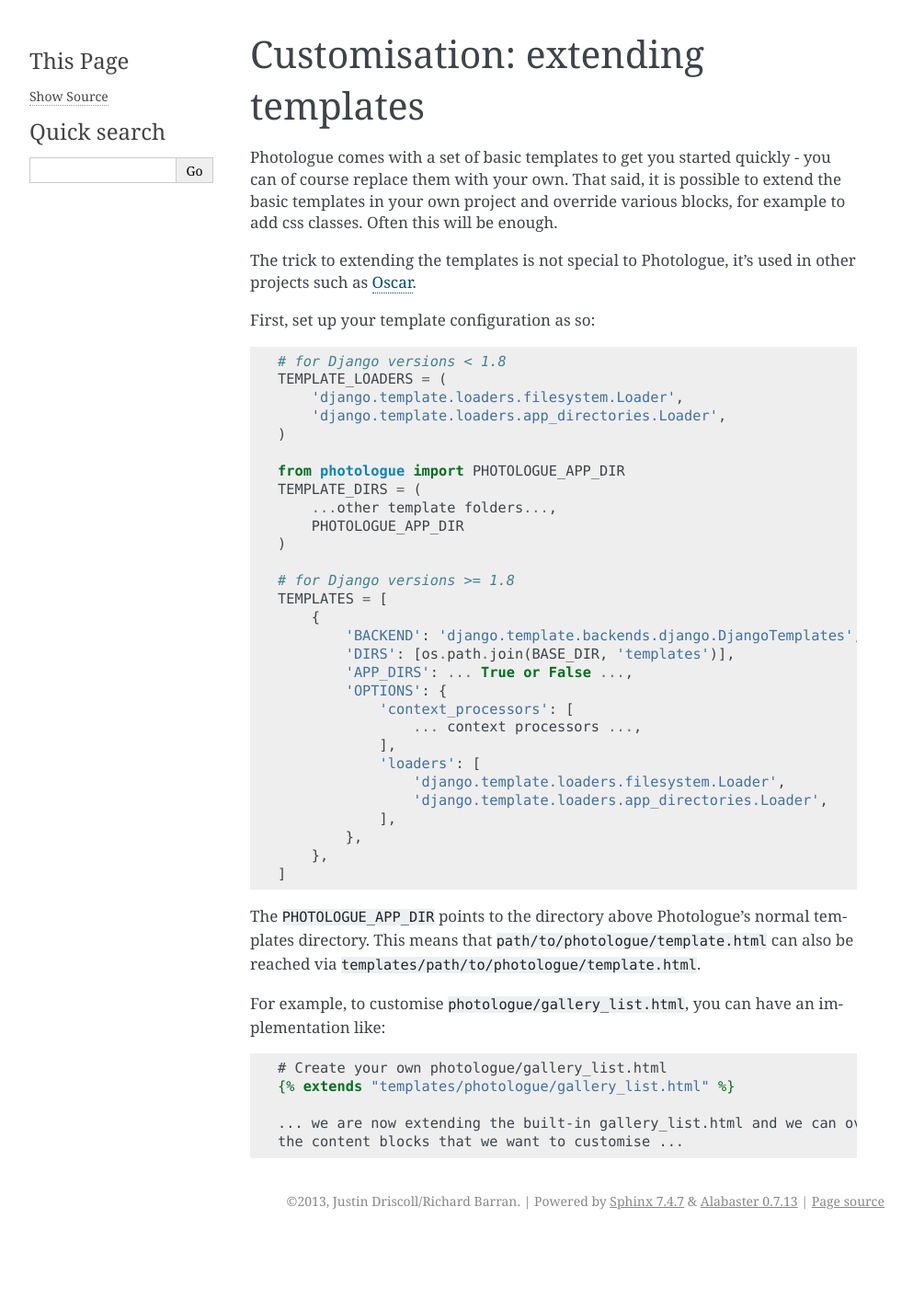
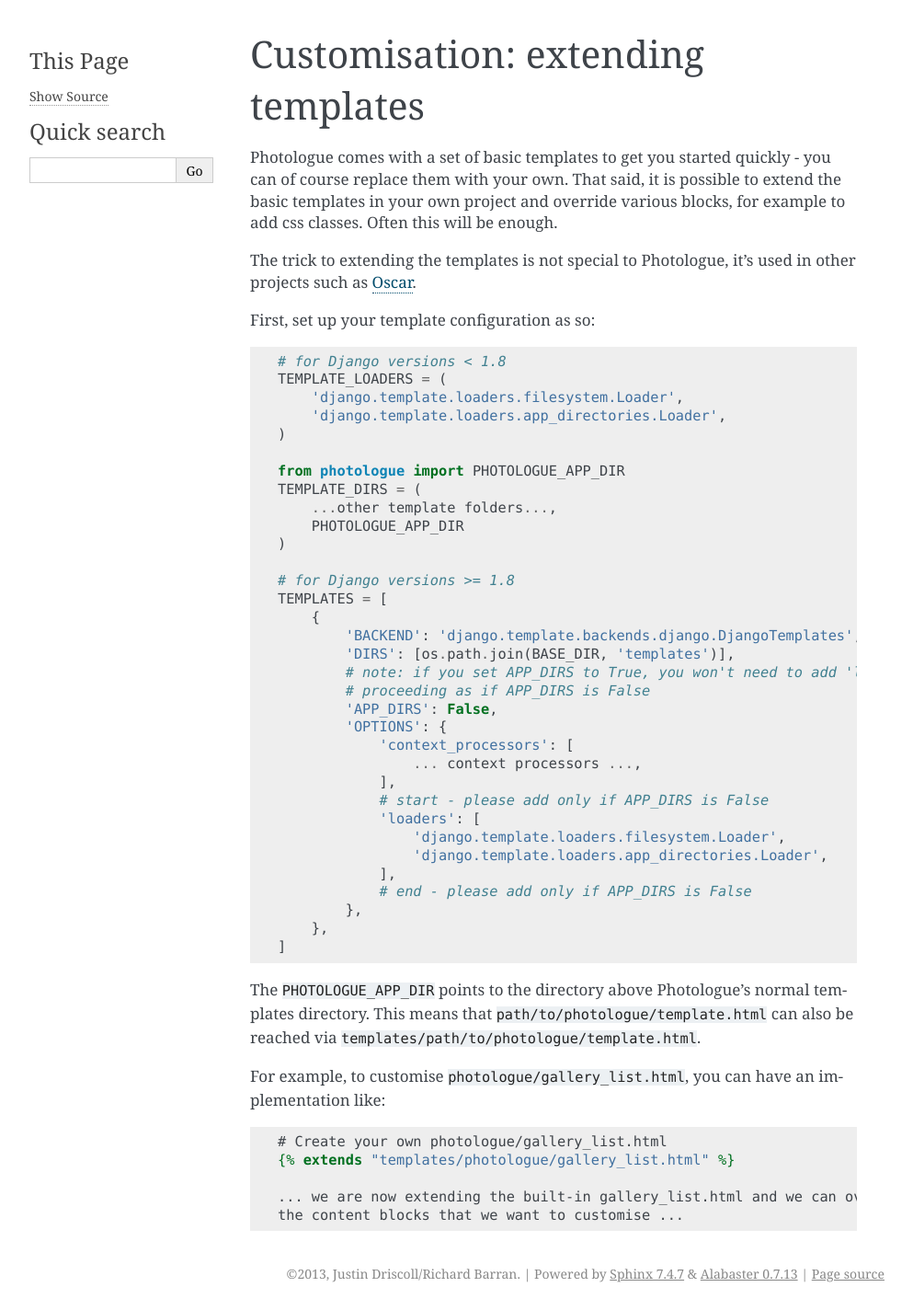
Before and after one commit to richardbarran/django-photologue, a Sphinx documentation site: the page built from docs/pages/customising/templates.rst, in a window 1280 px wide. Shown: the whole page at 92% size, without its empty margins (148-1141 px from the left). Built offline with Sphinx 7.4.7, drawn with Linux system fonts in a browser that asks for light colours; before the commit the page ends 1345 px from its top, so only the background shows below that.

Commit message:
Update templates.rst

```diff
--- a/docs/pages/customising/templates.rst
+++ b/docs/pages/customising/templates.rst
@@ -31,15 +31,19 @@ First, set up your template configuration as so:
         {
             'BACKEND': 'django.template.backends.django.DjangoTemplates',
             'DIRS': [os.path.join(BASE_DIR, 'templates')],
-            'APP_DIRS': ... True or False ...,
+            # note: if you set APP_DIRS to True, you won't need to add 'loaders' under OPTIONS
+            # proceeding as if APP_DIRS is False
+            'APP_DIRS': False,
             'OPTIONS': {
                 'context_processors': [
                     ... context processors ...,
                 ],
+                # start - please add only if APP_DIRS is False
                 'loaders': [
                     'django.template.loaders.filesystem.Loader',
                     'django.template.loaders.app_directories.Loader',
                 ],
+                # end - please add only if APP_DIRS is False
             },
         },
     ]
```
